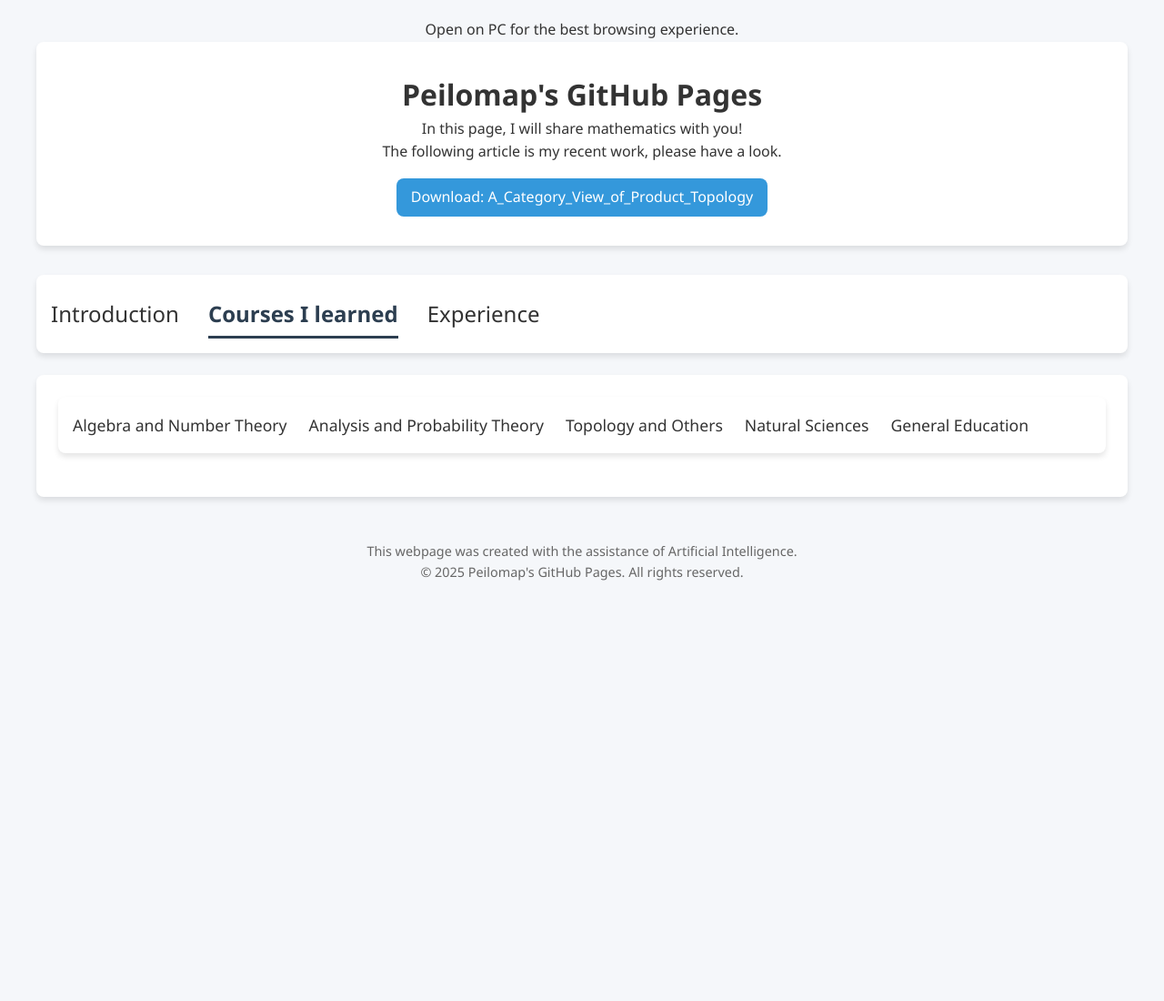
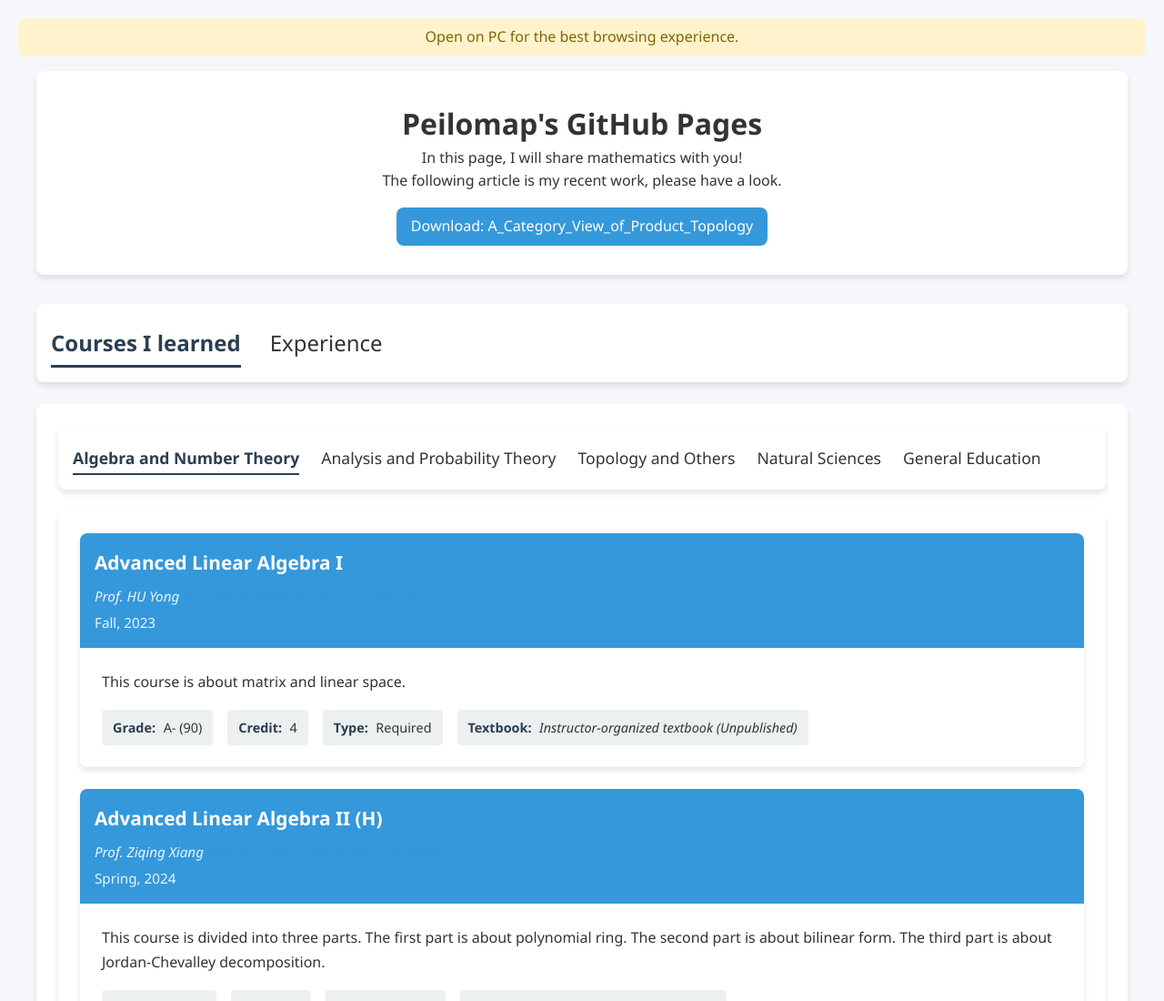
Before and after one commit to Peilomap/Peilomap.github.io, a plain HTML site: page index.html in a window 1280 px wide. Shown: the top 1100 px of the page at 91% size. Before the commit the page ends 800 px from the top, so only its background shows below. Drawn offline with Linux system fonts and the light colour scheme.

Commit message:
Update index.html

```diff
--- a/index.html
+++ b/index.html
@@ -5,18 +5,16 @@
     <meta name="viewport" content="width=device-width, initial-scale=1.0">
     <title>Peilomap's GitHub Pages</title>
     <style>
-        /* 全局变量定义 */
         :root {
-            --primary: #3498db;       /* 主色调 */
-            --dark: #2c3e50;          /* 深色 */
-            --light: #ecf0f1;         /* 浅色背景 */
-            --text: #333;             /* 正文颜色 */
-            --radius: 8px;            /* 圆角大小 */
-            --shadow: 0 4px 6px rgba(0, 0, 0, 0.1); /* 阴影效果 */
-            --transition: all 0.3s ease; /* 过渡动画 */
+            --primary: #3498db;
+            --dark: #2c3e50;
+            --light: #ecf0f1;
+            --text: #333;
+            --radius: 8px;
+            --shadow: 0 4px 6px rgba(0, 0, 0, 0.1);
+            --transition: all 0.3s ease;
         }
 
-        /* 全局重置 */
         * {
             margin: 0;
             padding: 0;
@@ -32,13 +30,11 @@
             min-height: 100vh;
         }
 
-        /* 主容器 */
         .container {
             max-width: 1200px;
             margin: 0 auto;
         }
 
-        /* 头部样式 */
         header {
             text-align: center;
             margin-bottom: 2rem;
@@ -48,8 +44,7 @@
             box-shadow: var(--shadow);
         }
 
-        /* 导航栏样式 */
-        .navbar {
+        .navbar, .sub-nav {
             display: flex;
             background-color: #fff;
             padding: 1rem;
@@ -58,72 +53,50 @@
             border-radius: var(--radius);
         }
 
+        .nav-item, .sub-nav-item {
+            cursor: pointer;
+            position: relative;
+            padding: 0.5rem 0;
+        }
+
         .nav-item {
             margin-right: 2rem;
-            cursor: pointer;
             font-size: 1.5rem;
-            padding: 0.5rem 0;
-            position: relative;
         }
 
-        .nav-item:hover {
+        .sub-nav-item {
+            margin-right: 1.5rem;
+            font-size: 1.1rem;
+            padding: 0.3rem 0;
+        }
+
+        .nav-item:hover, .sub-nav-item:hover {
             color: var(--primary);
         }
 
-        .nav-item.active {
+        .nav-item.active, .sub-nav-item.active {
             color: var(--dark);
             font-weight: bold;
         }
 
-        .nav-item.active::after {
+        .nav-item.active::after, .sub-nav-item.active::after {
             content: '';
             position: absolute;
             bottom: 0;
             left: 0;
             width: 100%;
-            height: 3px;
             background-color: var(--dark);
         }
 
-        /* 子导航栏 */
-        .sub-nav {
-            display: flex;
-            margin-bottom: 1.5rem;
-            background-color: #fff;
-            padding: 0.75rem 1rem;
-            border-radius: var(--radius);
-            box-shadow: var(--shadow);
-        }
-
-        .sub-nav-item {
-            margin-right: 1.5rem;
-            cursor: pointer;
-            font-size: 1.1rem;
-            position: relative;
-            padding: 0.3rem 0;
-        }
-
-        .sub-nav-item:hover {
-            color: var(--primary);
-        }
-
-        .sub-nav-item.active {
-            color: var(--dark);
-            font-weight: bold;
+        .nav-item.active::after {
+            height: 3px;
         }
 
         .sub-nav-item.active::after {
-            content: '';
-            position: absolute;
-            bottom: 0;
-            left: 0;
-            width: 100%;
             height: 2px;
-            background-color: var(--dark);
         }
 
-        /* 内容区域 */
-        .content {
+        .content, .sub-content {
             display: none;
             padding: 1.5rem;
             background-color: white;
@@ -132,19 +105,10 @@
             animation: fadeIn 0.5s ease;
         }
 
-        .content.active {
+        .content.active, .sub-content.active {
             display: block;
         }
 
-        .sub-content {
-            display: none;
-        }
-
-        .sub-content.active {
-            display: block;
-        }
-
-        /* 课程部分 */
         .courses-section {
             margin-bottom: 2.5rem;
         }
@@ -157,14 +121,12 @@
             display: inline-block;
         }
 
-        /* 修改为单列布局 */
         .course-list {
             display: flex;
             flex-direction: column;
             gap: 1.5rem;
         }
 
-        /* 课程卡片样式 */
         .course-card {
             background-color: white;
             border-radius: var(--radius);
@@ -246,7 +208,6 @@
             background-color: var(--dark);
         }
 
-        /* 页脚 */
         footer {
             text-align: center;
             margin-top: 2rem;
@@ -255,13 +216,11 @@
             font-size: 0.9rem;
         }
 
-        /* 动画 */
         @keyframes fadeIn {
             from { opacity: 0; transform: translateY(10px); }
             to { opacity: 1; transform: translateY(0); }
         }
 
-        /* 响应式设计 */
         @media (max-width: 768px) {
             .navbar, .sub-nav {
                 flex-wrap: wrap;
@@ -289,14 +248,39 @@
                 width: 100%;
             }
         }
+
+        /* Mobile notice */
+        .mobile-notice {
+            text-align: center;
+            margin-bottom: 1rem;
+            padding: 0.5rem;
+            background-color: #fff3cd;
+            color: #856404;
+            border-radius: var(--radius);
+        }
+
+        /* Link styles */
+        a {
+            color: var(--primary);
+            text-decoration: none;
+        }
+
+        a:hover {
+            text-decoration: underline;
+        }
+
+        /* List styles */
+        ul {
+            margin-left: 20px;
+            margin-top: 10px;
+        }
     </style>
 </head>
 <body>
-    <div style="text-align: center;">
+    <div class="mobile-notice">
         Open on PC for the best browsing experience.
     </div>
     <div class="container">
-        <!-- 头部区域 -->
         <header>
             <h1>Peilomap's GitHub Pages</h1>
             <p>In this page, I will share mathematics with you!</p>
@@ -304,37 +288,24 @@
             <a href="A_Category_View_of_Product_Topology.pdf" download class="download-link">Download: A_Category_View_of_Product_Topology</a>
         </header>
 
-        <!-- 导航栏 -->
         <nav class="navbar">
-            <div class="nav-item" data-target="intro">Introduction</div>
-            <div class="nav-item" data-target="courses">Courses I learned</div>
+            <div class="nav-item active" data-target="courses">Courses I learned</div>
             <div class="nav-item" data-target="experience">Experience</div>
         </nav>
 
-        <!-- 主要内容 -->
         <main>
-            <div id="intro" class="content">
-                <section class="courses-section">
-                    <p>My name is... </p>
-                </section>
-            </div>
-            <!-- 课程内容 -->
-            <div id="courses" class="content">
-                <!-- 子导航 -->
+            <div id="courses" class="content active">
                 <div class="sub-nav">
-                    <div class="sub-nav-item" data-subtarget="alg">Algebra and Number Theory</div>
+                    <div class="sub-nav-item active" data-subtarget="alg">Algebra and Number Theory</div>
                     <div class="sub-nav-item" data-subtarget="ana">Analysis and Probability Theory</div>
                     <div class="sub-nav-item" data-subtarget="top">Topology and Others</div>
                     <div class="sub-nav-item" data-subtarget="nat">Natural Sciences</div>
                     <div class="sub-nav-item" data-subtarget="gen">General Education</div>
                 </div>
 
-                <!-- 代数课程 -->
-                <div id="alg-content" class="sub-content">
+                <div id="alg-content" class="sub-content active">
                     <section class="courses-section">
                         <div class="course-list">
-                            <!-- 高等线性代数 -->
-
                             <article class="course-card">
                                 <div class="course-header">
                                     <h3 class="course-title">Advanced Linear Algebra I</h3>
@@ -404,7 +375,6 @@
                                 </div>
                             </article>
 
-                            <!-- 抽象代数 -->
                             <article class="course-card">
                                 <div class="course-header">
                                     <h3 class="course-title">Abstract Algebra (H)</h3>
@@ -500,16 +470,13 @@
                                     </div>
                                 </div>
                             </article>
-
                         </div>
                     </section>
                 </div>
 
-                <!-- 分析课程 -->
                 <div id="ana-content" class="sub-content">
                     <section class="courses-section">
                         <div class="course-list">
-                            <!-- 实分析 -->
                             <article class="course-card">
                                 <div class="course-header">
                                     <h3 class="course-title">Mathematical Analysis I, II, III</h3>
@@ -519,7 +486,7 @@
                                 <div class="course-body">
                                     <p class="course-description">
                                         Introduction to basic mathematical analysis.
-                                        <ul style="margin-left: 20px; margin-top: 10px;">
+                                        <ul>
                                             <li>Limits of sequences and functions.</li>
                                             <li>Point set topology of Euclidean space.</li>
                                             <li>Fourier series.</li>
@@ -546,7 +513,6 @@
                                 </div>
                             </article>
 
-                            <!-- 复分析 -->
                             <article class="course-card">
                                 <div class="course-header">
                                     <h3 class="course-title">Complex Analysis</h3>
@@ -556,7 +522,7 @@
                                 <div class="course-body">
                                     <p class="course-description">
                                         Theory of functions of a complex variable, including:
-                                        <ul style="margin-left: 20px; margin-top: 10px;">
+                                        <ul>
                                             <li>Analytic functions and Cauchy-Riemann equations</li>
                                             <li>Complex integration and Cauchy's theorem</li>
                                             <li>Residue theory and applications</li>
@@ -624,7 +590,6 @@
                                 </div>
                             </article>
 
-                            <!-- 复分析 -->
                             <article class="course-card">
                                 <div class="course-header">
                                     <h3 class="course-title">Association Scheme (代数与数论专题)</h3>
@@ -659,7 +624,7 @@
                     </section>
                 </div>
 
-                    <div id="nat-content" class="sub-content">
+                <div id="nat-content" class="sub-content">
                     <section class="courses-section">
                         <div class="course-list">
                             <article class="course-card">
@@ -758,7 +723,7 @@
                     </section>
                 </div>
 
-                    <div id="gen-content" class="sub-content">
+                <div id="gen-content" class="sub-content">
                     <section class="courses-section">
                         <div class="course-list">
                             <article class="course-card">
@@ -858,7 +823,6 @@
                 </div>
             </div>
 
-            <!-- 经验内容 -->
             <div id="experience" class="content">
                 <section class="courses-section">
                     <p>2023.9-2027.6 B.D. in Mathematics, University, Shenzhen, China </p>
@@ -866,49 +830,45 @@
             </div>
         </main>
 
-        <!-- 页脚 -->
         <footer>
             <p>This webpage was created with the assistance of Artificial Intelligence.</p>
             <p>© 2025 Peilomap's GitHub Pages. All rights reserved.</p>
         </footer>
     </div>
 
-    <!-- JavaScript -->
     <script>
         document.addEventListener('DOMContentLoaded', function() {
-            // 获取DOM元素
             const navItems = document.querySelectorAll('.nav-item');
             const subNavItems = document.querySelectorAll('.sub-nav-item');
             const contents = document.querySelectorAll('.content');
             const subContents = document.querySelectorAll('.sub-content');
 
-            // 初始化显示第一个内容
+            // Initialize first content
             showContent('courses');
-            showSubContent('algebra');
+            showSubContent('alg');
 
-            // 导航点击事件
+            // Navigation click events
             navItems.forEach(item => {
                 item.addEventListener('click', function() {
-                    const target = this.getAttribute('data-target');
-                    if (target) showContent(target);
+                    const target = this.dataset.target;
+                    showContent(target);
                 });
             });
 
-            // 子导航点击事件
+            // Sub-navigation click events
             subNavItems.forEach(item => {
                 item.addEventListener('click', function() {
-                    const target = this.getAttribute('data-subtarget');
-                    if (target) showSubContent(target);
+                    const target = this.dataset.subtarget;
+                    showSubContent(target);
                 });
             });
 
-            // 显示内容函数
             function showContent(contentId) {
-                // 隐藏所有内容
+                // Hide all content
                 contents.forEach(content => content.classList.remove('active'));
-                // 移除所有active类
+                // Remove all active classes
                 navItems.forEach(item => item.classList.remove('active'));
-                // 显示选中内容
+                // Show selected content
                 const targetContent = document.getElementById(contentId);
                 if (targetContent) {
                     targetContent.classList.add('active');
@@ -916,13 +876,12 @@
                 }
             }
 
-            // 显示子内容函数
             function showSubContent(subContentId) {
-                // 隐藏所有子内容
+                // Hide all sub-content
                 subContents.forEach(content => content.classList.remove('active'));
-                // 移除所有active类
+                // Remove all active classes
                 subNavItems.forEach(item => item.classList.remove('active'));
-                // 显示选中子内容
+                // Show selected sub-content
                 const targetSubContent = document.getElementById(`${subContentId}-content`);
                 if (targetSubContent) {
                     targetSubContent.classList.add('active');
```
